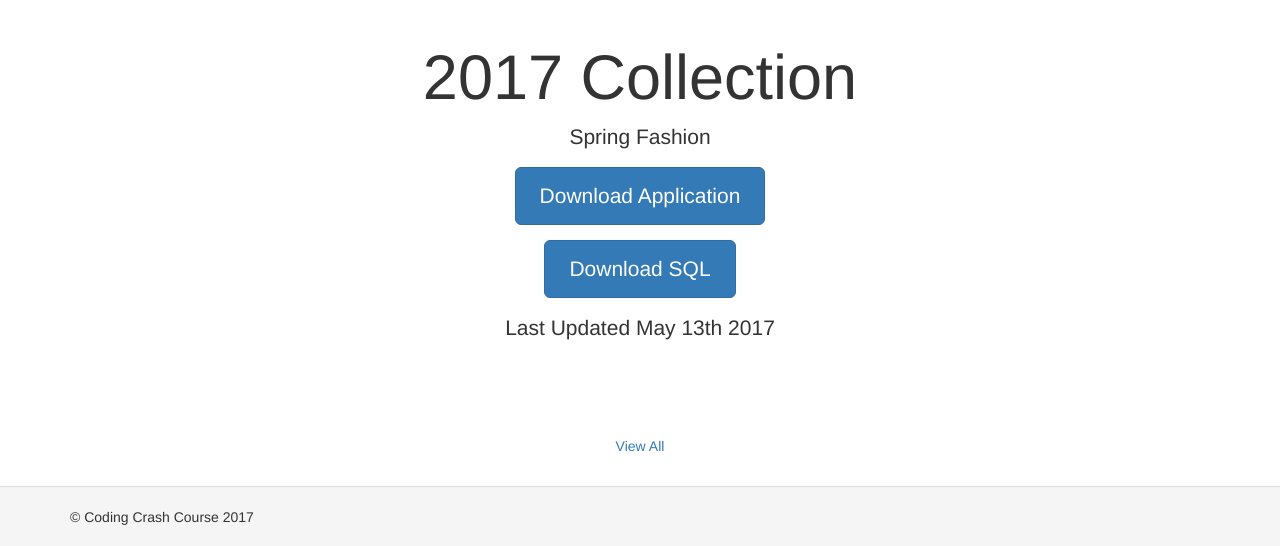
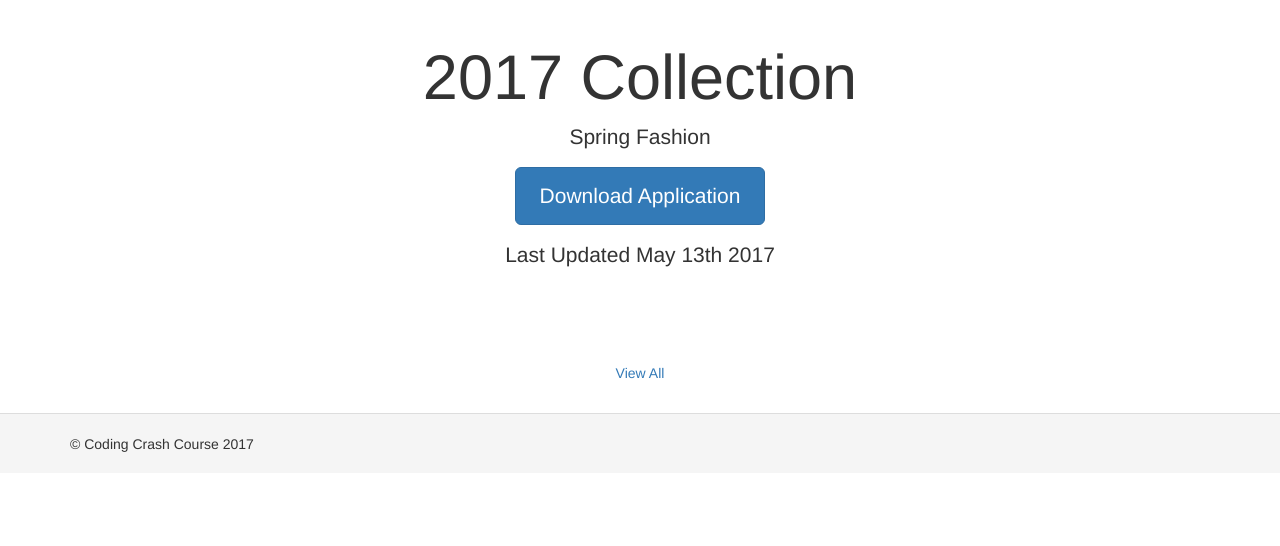
Before and after one commit to akhan118/Coding-Crash-Course, a Yii app: template views/site/index.php in a window 1280 px wide. Shown: the part 429-975 px from the top of the page. After the commit the page ends 881 px from the top, so only its background shows below. Run offline with PHP 8.4 and a stand-in for Yii, Linux system fonts and the light colour scheme; the template is opened without the code that fills it, so the values that code supplies are empty; some libraries are stand-ins or nearby versions.

Commit message:
clean up
clean up

```diff
--- a/views/site/index.php
+++ b/views/site/index.php
@@ -44,12 +44,9 @@ $this->title = 'My Yii Application';
             <div class="jumbotron">
               <h1>2017 Collection</h1>
               <p>Spring Fashion</p>
-              <p><a class="btn btn-primary btn-lg" href="<?php //echo \Yii::$app->request->BaseUrl?>/project2.zip" role="button">Download Application</a></p>
-              <p><a class="btn btn-primary btn-lg" href="<?// echo \Yii::$app->request->BaseUrl?>/project2.sql" role="button">Download SQL</a></p>
+              <p><a class="btn btn-primary btn-lg" href="https://github.com/akhan118/Coding-Crash-Course" role="button">Download Application</a></p>
               <p>Last Updated May 13th 2017 </p>
-
             </div>
-
             <p class="text-center"><a href="url">View All</a></p>
 
 
```
